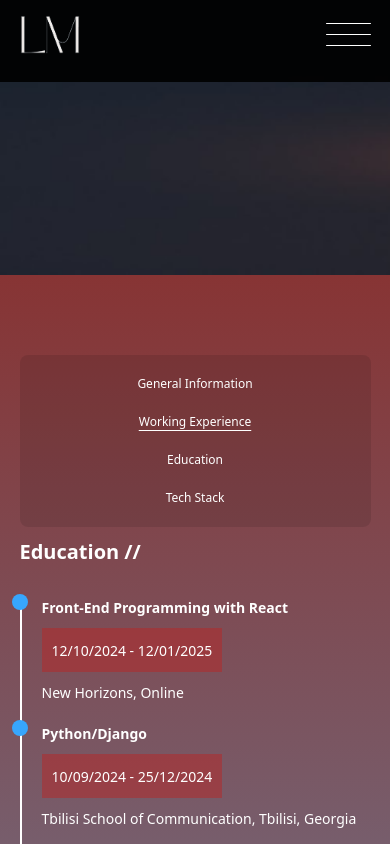
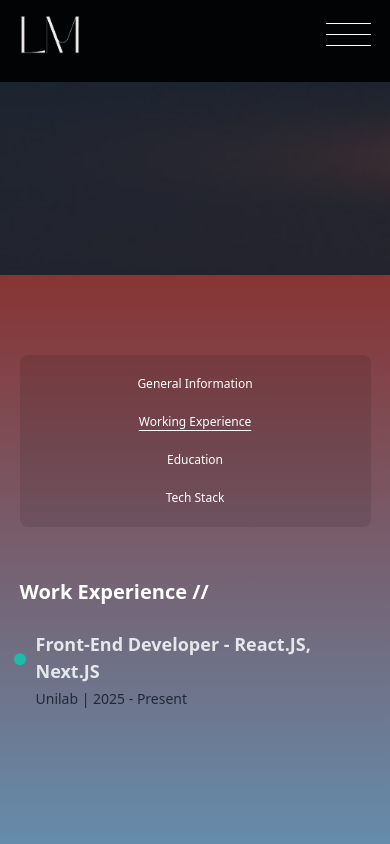
Before and after one commit to MtchedlishviliLevani/portfolio, a React (Vite) app: page / in a window 390 px wide. Both pictures are taken after a click on the button "Working Experience". Shown: the part 569-1413 px from the top of the page. Built offline with nearby package versions, Linux system fonts and the light colour scheme.

Commit message:
fix minor issues

```diff
--- a/src/components/About.tsx
+++ b/src/components/About.tsx
@@ -5,6 +5,7 @@ import Education from "./Education";
 import TechSkills from "./TechSkills";
 import { useInView } from 'react-intersection-observer';
 import data from "../data/data.json"
+import WorkingExperience from "./WorikingExperience";
 
 // Define the type for the ref
 type AboutProps = React.HTMLProps<HTMLDivElement>;
@@ -49,7 +50,7 @@ const About = forwardRef<HTMLElement, AboutProps>((_, ref) => {
                     <div className="flex justify-center">
                         <div
                             style={{ background: "rgb(0 0 0 / 0.1)" }}
-                            className="bg-opacity-10 mt-[50px] *:text-white px-[10px] flex-col sm:flex-row w-[100%] gap-5 rounded-[8px] sm:px-[20px] py-[20px] flex sm:gap-7 items-center max-w-[500px] justify-center"
+                            className="bg-opacity-10 mt-[50px] *:text-white px-[10px] flex-col sm:flex-row w-[100%] gap-5 rounded-[8px] sm:px-[20px] py-[20px] flex sm:gap-7 items-center max-w-[600px] justify-center"
                         >
                             {data.about.buttonList.map((item, i) => (
                                 <button
@@ -71,13 +72,7 @@ const About = forwardRef<HTMLElement, AboutProps>((_, ref) => {
                     variants={animationVariants}
                     transition={{ duration: 0.3 }}
                 >
-                    {activeButtonIndex === 0 ? (
-                        <GeneralInfoAboutMe />
-                    ) : activeButtonIndex === 1 ? (
-                        <Education />
-                    ) : (
-                        <TechSkills />
-                    )}
+                    {activeButtonIndex===0?<GeneralInfoAboutMe/>:activeButtonIndex===1?<WorkingExperience/>:activeButtonIndex===2?<Education/>:<TechSkills/>}
                 </motion.div>
             </div>
         </section>
--- a/src/components/Education.tsx
+++ b/src/components/Education.tsx
@@ -3,7 +3,7 @@ function Education() {
 
 
     return (
-        <div className=" lg:mt-[50px] mt-[10px]">
+        <div className="mt-[50px]">
             <h1 className="text-[20px] md:text-[56px] font-bold text-white ">
                 Education //
             </h1>
--- a/src/components/GeneralInfoAboutMe.tsx
+++ b/src/components/GeneralInfoAboutMe.tsx
@@ -2,7 +2,7 @@ import data from "../data/data.json"
 function GeneralInfoAboutMe() {
     return (
         <div className=" mt-[50px]">
-            <h1 className="text-[20px] sm:text-[48px] md:text-[56px] font-bold text-white  ">
+            <h1 className="text-[20px] md:text-[56px] font-bold text-white   ">
                 {data.about.title}
             </h1>
 
--- a/src/components/HomePageContent.tsx
+++ b/src/components/HomePageContent.tsx
@@ -12,7 +12,7 @@ function HomePageContent() {
         <div className="py-[40px]  md:mt-[40px]">
             <h1
                 ref={ref}
-                className="text-[20px] md:text-[32px] font-bold text-center md:text-left leading-[135%] text-white "
+                className="text-[28px] md:text-[32px] font-bold text-center md:text-left leading-[135%] text-white "
             >
                 {data.home.introduction.split('').map((letter, index) => (
                     <motion.span
@@ -31,7 +31,7 @@ function HomePageContent() {
                 ))}
 
             </h1>
-            <h2 ref={ref2} className="text-[18px] md:text-[32px] font-bold text-center md:text-left  leading-[135%] text-[#FF6F61] my-[10px] md:my-[25px]">
+            <h2 ref={ref2} className="text-[24px] md:text-[32px] font-bold text-center md:text-left  leading-[135%] text-[#FF6F61] my-[10px] md:my-[25px]">
 
                 {data.home.role.split('').map((letter, index) => (
                     <motion.span
@@ -45,13 +45,13 @@ function HomePageContent() {
                 ))}
             </h2>
             <div>
-                <p className="text-white text-center text-[12px] md:text-[20px] md:text-left md:max-w-[700px]">
+                <p className="text-white text-center text-[16px] md:text-[20px] md:text-left md:max-w-[700px]">
                     {data.home.experience}
                 </p>
 
             </div>
             <div className="my-[40px] sm:my-[60px]">
-                <a rel="stylesheet" href="/Levan Mtchedlishvili CV.pdf" download="Levan Mtchedlishvili's CV" >  <button className="w-[100%] text-[14px] md:w-[initial] md:px-7 py-4  md:text-[24px] bg-[#FF6F61] text-white rounded-[8px] hover:shadow-lg hover:hover:bg-[#FF8976]">
+                <a rel="stylesheet" href="/Levan_Mtchedlishvili_CV.pdf" download="Levan Mtchedlishvili's CV" >  <button className="w-[100%] text-[14px] md:w-[initial] md:px-7 py-4  md:text-[24px] bg-[#FF6F61] text-white rounded-[8px] hover:shadow-lg hover:hover:bg-[#FF8976]">
                     Download CV
                 </button>
                 </a>
--- a/src/components/TechSkills.tsx
+++ b/src/components/TechSkills.tsx
@@ -2,8 +2,8 @@ import data from "../data/data.json";
 export default function TechSkills() {
 
     return (
-        <div className="py-[30px]">
-            <h1 className="text-[20px] sm:text-[48px] md:text-[56px] font-bold text-white ">My Tech Stack //</h1>
+        <div className="mt-[50px]">
+            <h1 className="text-[20px] md:text-[56px] font-bold text-white ">My Tech Stack //</h1>
             <h3 className="text-white text-[14px] sm:text-[24px]">
                 Technologies I’ve been working with recently
             </h3>
--- /dev/null
+++ b/src/components/WorikingExperience.tsx
@@ -0,0 +1,25 @@
+import data from "../data/data.json";
+function WorkingExperience() {
+  return (
+    <div className="mt-[50px]">
+      <h1 className="text-[20px] md:text-[56px] font-bold text-white ">
+        {data.about.workingExperience.title}
+      </h1>
+
+      <div className="py-6 flex flex-col gap-8">
+
+        <div className="pl-[16px]">
+          <h2 className="text-[18px]  text-[#e5e7eb] md:text-[28px] font-bold mb-1 md:mb-3
+          relative  before:content-[''] before:absolute before:w-3 before:h-3 before:bg-[#1bbca9] before:rounded-full  before:top-[50%] before:-translate-y-[40%] before:left-[-22px]">
+            Front-End Developer - React.JS, Next.JS
+          </h2>
+          <div className="text-sm text-[#1f2937] text-[17px]  md:text-[21px] ">
+            Unilab | 2025 - Present
+          </div>
+        </div>
+      </div>
+    </div>
+  );
+}
+
+export default WorkingExperience;
```
